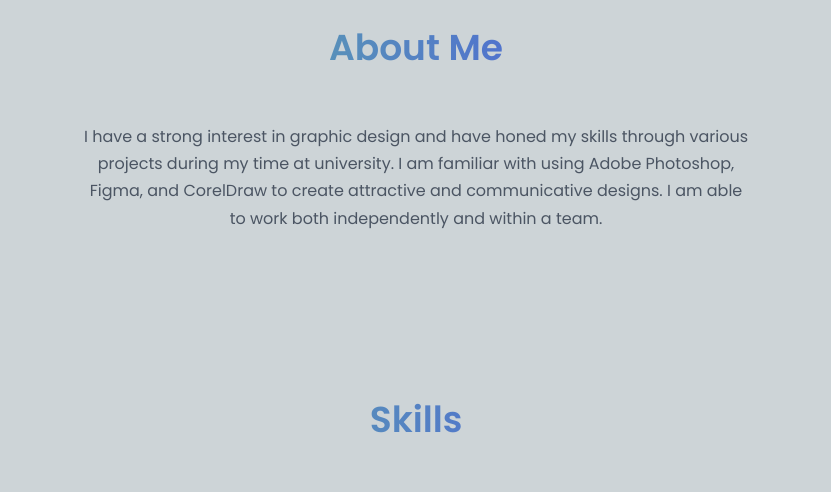
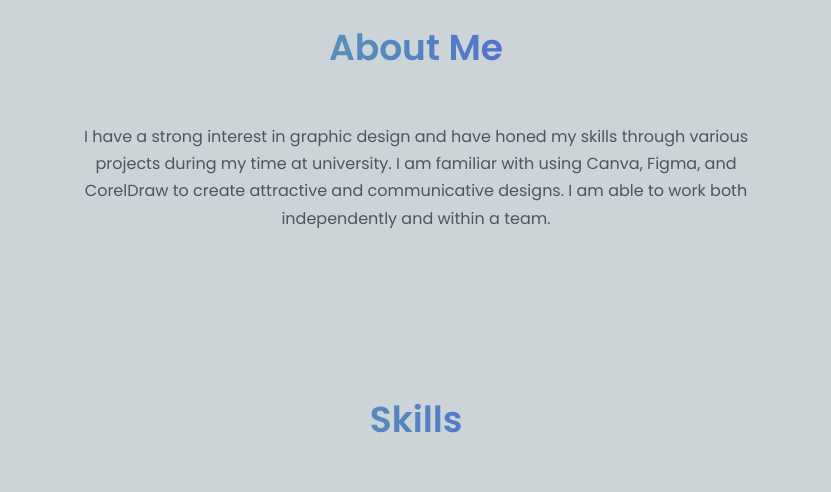
Before and after one commit to perdizx/pzxportfolio, a plain HTML site: page index.html in a window 1280 px wide. Shown: the part 860-1352 px from the top of the page, without its empty margins (264-1095 px from the left). Drawn offline with nearby package versions, Linux system fonts and the light colour scheme.

Commit message:
Update index.html

```diff
--- a/index.html
+++ b/index.html
@@ -75,7 +75,7 @@
             <h2 class="section__title">About Me</h2>
             <div class="about__container">
                 <p class="about__description">
-                    I have a strong interest in graphic design and have honed my skills through various projects during my time at university. I am familiar with using Adobe Photoshop, Figma, and CorelDraw to create attractive and communicative designs. I am able to work both independently and within a team.
+                    I have a strong interest in graphic design and have honed my skills through various projects during my time at university. I am familiar with using Canva, Figma, and CorelDraw to create attractive and communicative designs. I am able to work both independently and within a team.
                 </p>
             </div>
         </section>
```
